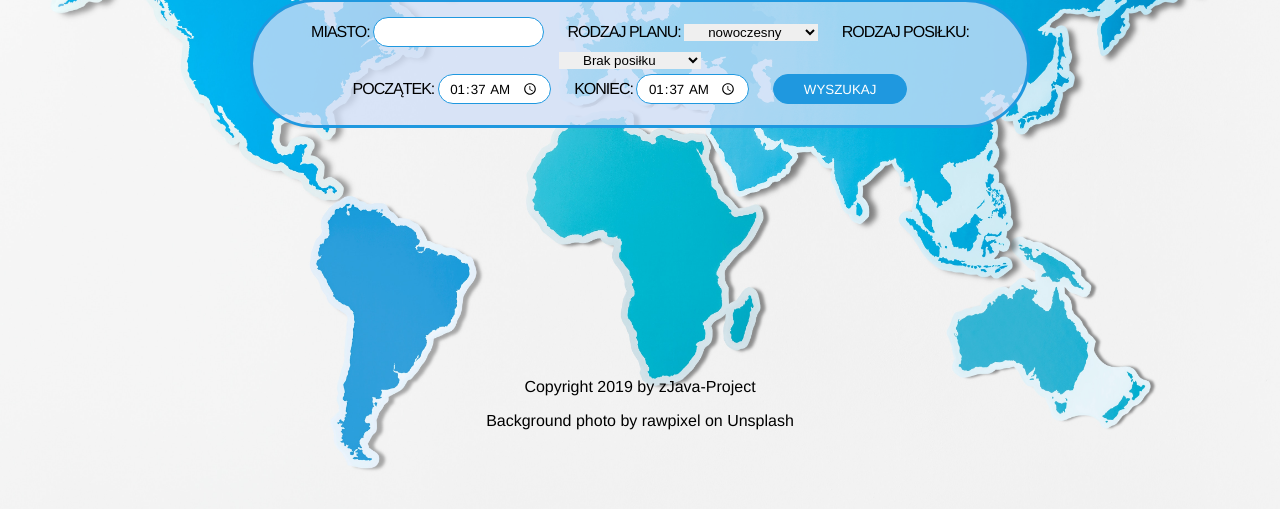
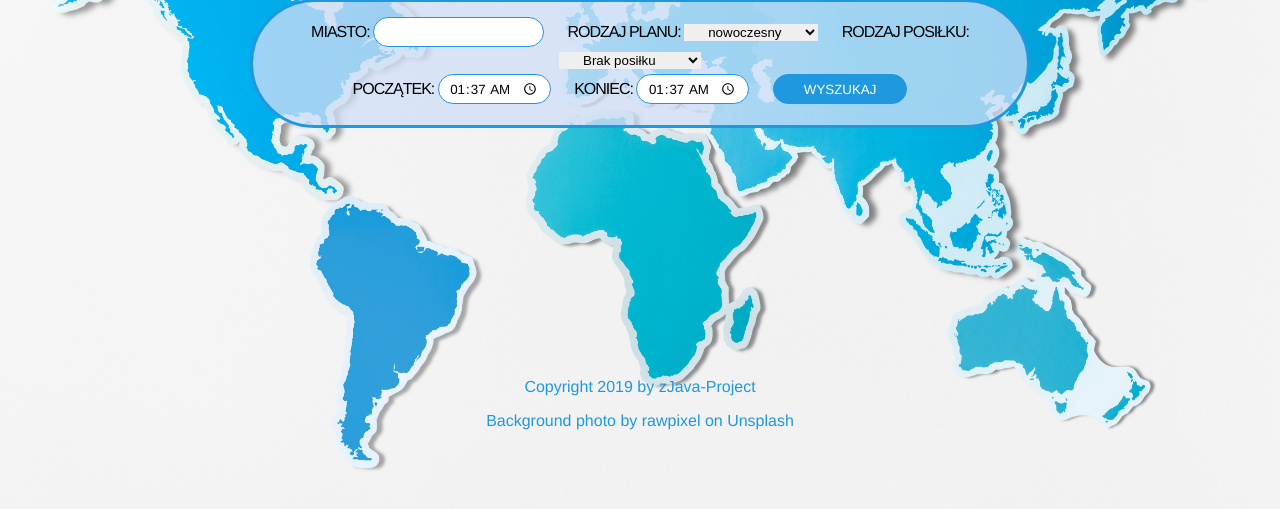
Before and after one commit to zJavaproject/BiteHack-2019, a PHP site: page / in a window 1280 px wide. Shown: the part 251-760 px from the top of the page. Run offline with PHP 8.4, Linux system fonts and the light colour scheme.

Commit message:
Zmieniono style.css

```diff
--- a/style.css
+++ b/style.css
@@ -57,6 +57,7 @@ header{
     clear: both;
     text-align: center;
     padding: 0;
+    color:rgb(31, 152, 223);
 }
 
 form {
```
